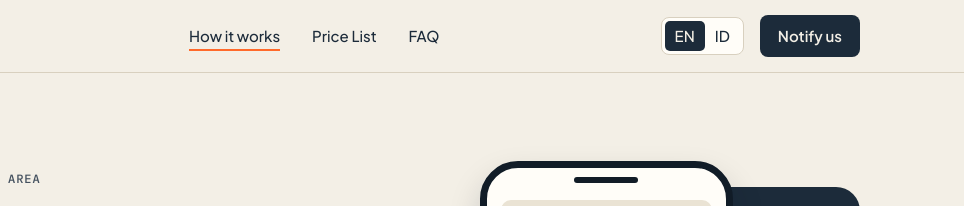
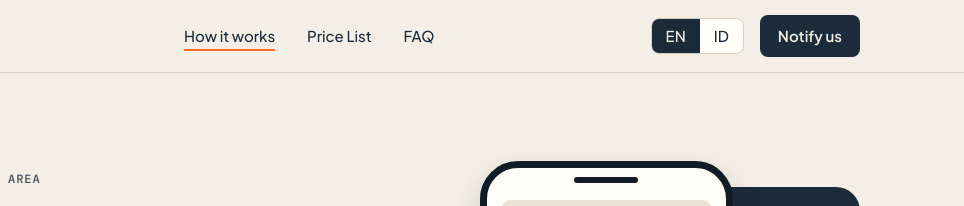
Before and after one commit to ilh4msh/GCare-landingpage, a plain HTML site: page index.html in a window 1280 px wide. Shown: the top 206 px of the page, 316-1280 px from the left. Drawn offline with Linux system fonts and the light colour scheme.

Commit message:
small fix: toggle language EN/ID

```diff
--- a/css/style.css
+++ b/css/style.css
@@ -260,17 +260,17 @@ h1, h2, h3 {
 .lang-toggle {
   display: inline-flex;
   margin-right: 16px;
-  padding: 3px;
   background: var(--warm-white);
   border: 1px solid var(--beige);
   border-radius: var(--radius-sm);
+  overflow: hidden;
 }
 
 .lang-toggle__btn {
-  padding: 6px 10px;
+  padding: 8px 14px;
   background: transparent;
   border: 0;
-  border-radius: 5px;
+  border-radius: 0;
   font-family: var(--font-text);
   font-size: 15px;
   font-weight: 500;
```
